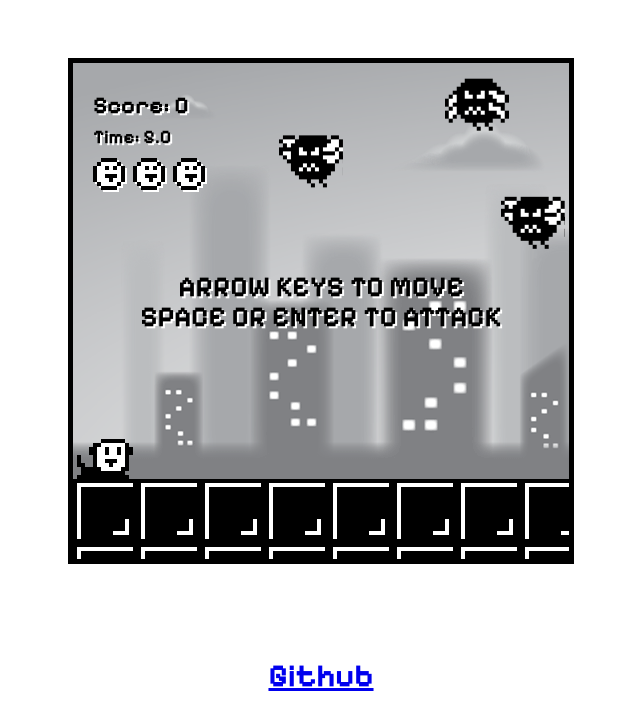
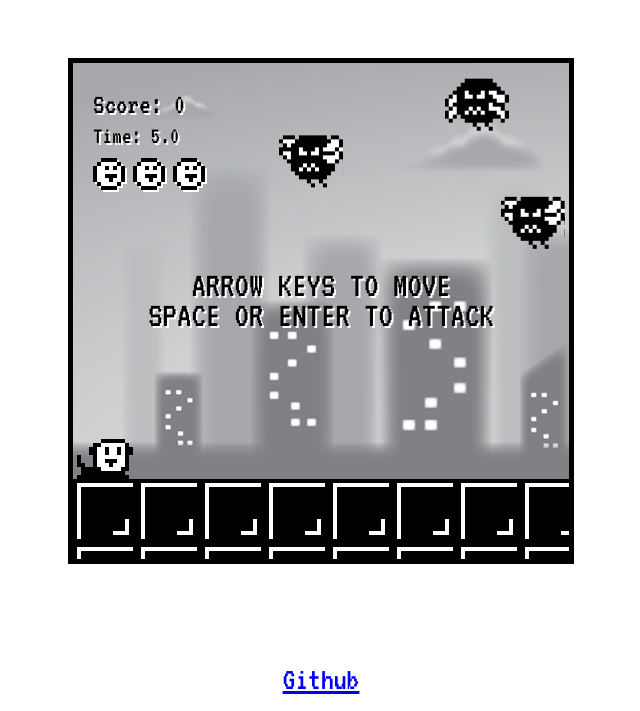
Before and after one commit to raykuonz/js-platformer-game-pixel-dog, a plain HTML site: page index.html in a window 1280 px wide. Shown: the part 89-800 px from the top of the page, without its empty margins (319-959 px from the left). Drawn offline with Linux system fonts and the light colour scheme.

Commit message:
Replace font VT323

```diff
--- a/assets/css/style.css
+++ b/assets/css/style.css
@@ -2,7 +2,7 @@
     margin: 0;
     padding: 0;
     box-sizing: border-box;
-    font-family: 'Pixelify Sans', cursive;
+    font-family: 'VT323', cursive;
 }
 
 canvas {
@@ -13,7 +13,7 @@ canvas {
     transform: translate(-50%, -50%);
     max-width: 100%;
     max-height: 100%;
-    font-family: 'Pixelify Sans', cursive;
+    font-family: 'VT323', cursive;
 }
 
 img {
--- a/assets/js/ui.js
+++ b/assets/js/ui.js
@@ -2,7 +2,7 @@ export class UI {
      constructor(game) {
         this.game = game;
         this.fontSize = 24;
-        this.fontFamily = 'Pixelify Sans';
+        this.fontFamily = 'VT323';
         this.livesImage = document.getElementById('lives');
         this.backgroundColor = 'rgba(0,0,0,0.5)';
      }
@@ -33,7 +33,7 @@ export class UI {
          // Game over messages
          if (this.game.gameOver) {
                context.textAlign = 'center';
-               context.font = this.fontSize * 2 + 'px ' + this.fontFamily;
+               context.font = this.fontSize * 3 + 'px ' + this.fontFamily;
 
                context.fillStyle = this.backgroundColor;
                context.fillRect(0, 0, this.game.width, this.game.height);
@@ -42,25 +42,25 @@ export class UI {
                context.shadowColor = 'black';
 
                context.fillText('GAME OVER', this.game.width * 0.5, this.game.height * 0.5 - 20);
-               context.font = this.fontSize * 0.7 + 'px ' + this.fontFamily;
+               context.font = this.fontSize * 1.2 + 'px ' + this.fontFamily;
                context.fillText('Refresh browser to retry', this.game.width * 0.5, this.game.height * 0.5 + 20);
          }
 
-         context.font = this.fontSize + 'px ' + this.fontFamily;
+         context.font = this.fontSize * 1.2 + 'px ' + this.fontFamily;
          context.textAlign = 'left';
 
          // Score
          context.fillText(`Score: ` + this.game.score, 20, 50);
 
          // Timer
-         context.font = this.fontSize * 0.8 + 'px ' + this.fontFamily;
+         context.font = this.fontSize + 'px ' + this.fontFamily;
          context.fillText(`Time: ` + (this.game.time * 0.001).toFixed(1), 20, 80);
 
 
          // Game guides
          if (!this.game.init) {
             context.textAlign = 'center';
-            context.font = this.fontSize * 1.2 + 'px ' + this.fontFamily;
+            context.font = this.fontSize * 1.5 + 'px ' + this.fontFamily;
 
             context.fillText('ARROW KEYS TO MOVE', this.game.width * 0.5, this.game.height * 0.5 - 15);
 
--- a/index.html
+++ b/index.html
@@ -6,7 +6,7 @@
     <title>Javascript Game</title>
     <link rel="preconnect" href="https://fonts.googleapis.com">
     <link rel="preconnect" href="https://fonts.gstatic.com" crossorigin>
-    <link href="https://fonts.googleapis.com/css2?family=Pixelify+Sans:wght@700&display=swap" rel="stylesheet">
+    <link href="https://fonts.googleapis.com/css2?family=VT323&display=swap" rel="stylesheet">
     <link rel="stylesheet" href="assets/css/style.css">
 </head>
 <body>
```
